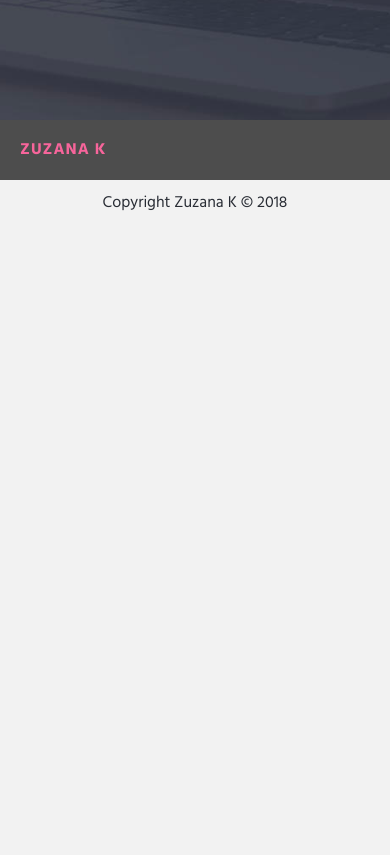
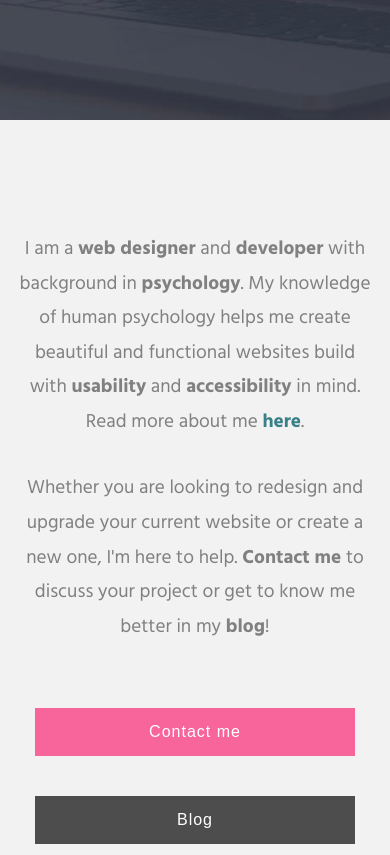
Before and after one commit to zk433/zuzana-k, a website: page app/index.html in a window 390 px wide. Shown: the part 560-1415 px from the top of the page. Before the commit the page ends 844 px from the top, so only its background shows below. Drawn offline with nearby package versions, Linux system fonts and the light colour scheme.

Commit message:
about section finished and responsive

```diff
--- a/app/index.html
+++ b/app/index.html
@@ -55,6 +55,28 @@
         </section>
     </header>
 
+    <main>
+        <section class="about wrapper">
+            <div class="container">
+                <div class="row">
+                    <p>I am a <strong>web designer</strong> and <strong>developer</strong> with background in
+                        <strong>psychology</strong>. My knowledge of human psychology helps me
+                        create beautiful and functional websites build with
+                        <strong>usability</strong> and <strong>accessibility</strong> in mind.
+                        Read more about me <a href="#">here</a>.
+                    </p>
+                    <p>Whether you are looking to redesign and upgrade your current
+                        website or create a new one, I'm here to help. <strong>Contact me</strong> to
+                        discuss your project or get to know me better in my <strong>blog</strong>!</p>
+                </div>
+                <div class="row wrapper-center">
+                    <button class="button-pink">Contact me</button>
+                    <button class="button-grey">Blog</button>
+                </div>
+            </div>
+        </section>
+    </main>
+
     <footer>
         <section class="navigation-footer">
             <div class="container">
--- a/app/scss/_about.scss
+++ b/app/scss/_about.scss
@@ -1,13 +1,11 @@
 .about {
-    // padding: 7rem 0;
 
     p {
-        width: 50%;
         margin: 0 auto;
         text-align: center;
         color: $font-grey;
         line-height: 1.8;
-        padding-bottom: 2rem;
+        padding: 0 1rem 2rem;
         font-size: 1.2rem;
     }
 
@@ -19,6 +17,25 @@
 
     button {
         margin: 2rem;
-        width: 10.625rem;
+        margin-bottom: .5rem;
+        width: 20rem;
+    }
+
+    @media screen and (min-width: 710px) {
+        p {
+            padding-bottom: 2rem;
+            width: 80%;
+        }
+
+        button {
+            width: 10.625rem;
+        }
+    }
+
+    @media screen and (min-width: 1171px) {
+        p {
+            padding-bottom: 2rem;
+            width: 50%;
+        }
     }
 }
--- a/app/scss/_hero.scss
+++ b/app/scss/_hero.scss
@@ -33,7 +33,7 @@
             line-height: 1.2;
         }
     }
-    @media screen and (min-width: 750px) {
+    @media screen and (min-width: 710px) {
         .tagline {
             padding-top: 8rem;
             text-align: left;
```
Also changed, not shown: app/css/style.css, dist/css/style.css.
